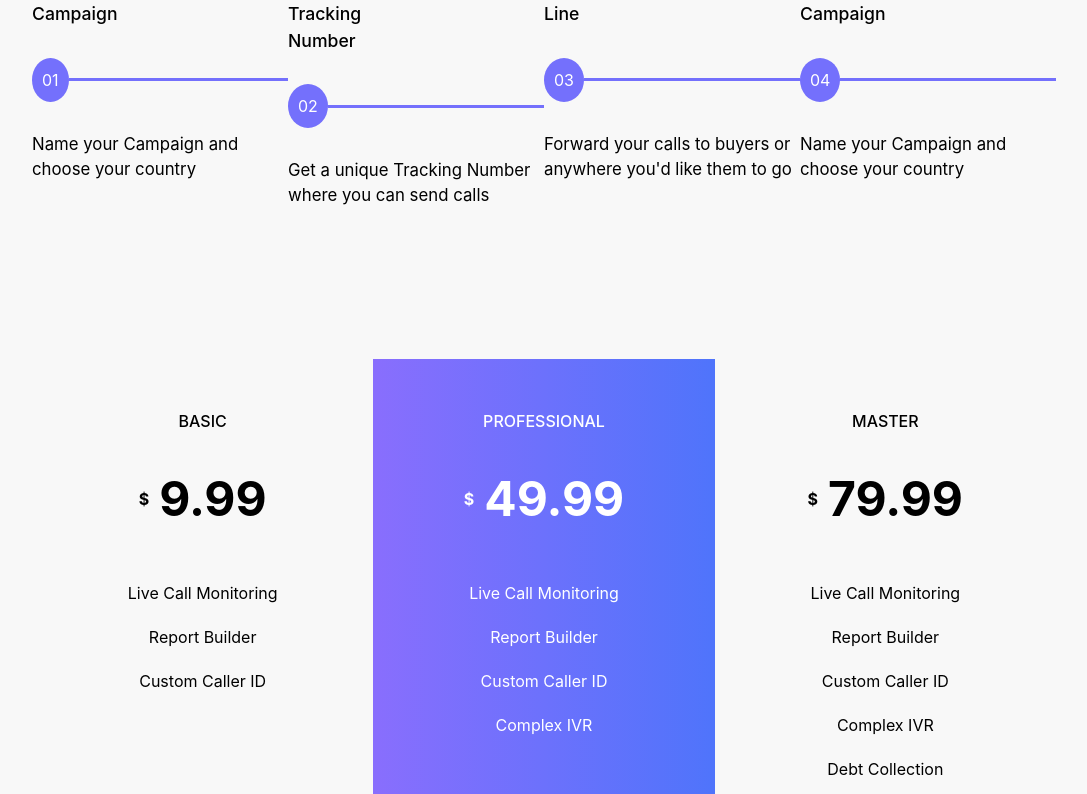
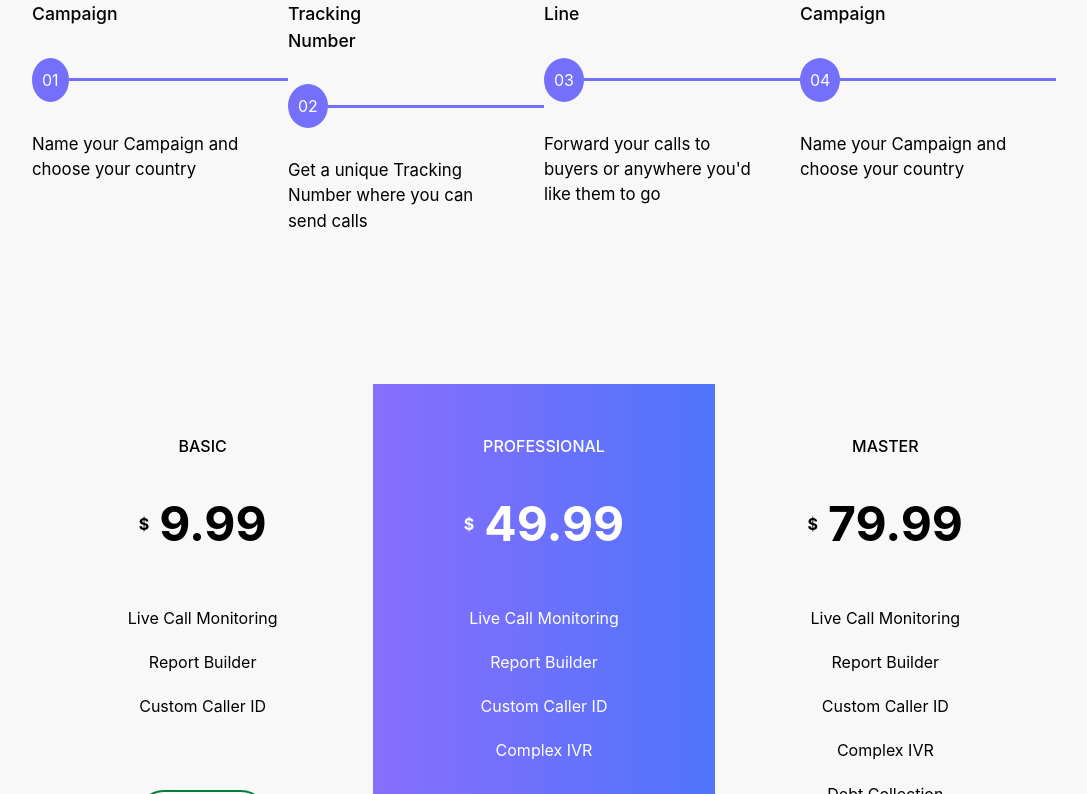
Before and after one commit to k-malongo/PeakReachCallCenter, a React (Vite) app: page / in a window 1280 px wide. Shown: the part 3506-4300 px from the top of the page, without its empty margins (96-1183 px from the left). Built offline with nearby package versions, Linux system fonts and the light colour scheme.

Commit message:
pricing responsiveness

```diff
--- a/src/App.css
+++ b/src/App.css
@@ -601,4 +601,12 @@ p {
 	#testimonials .card {
 		min-height: 290px;
 	}
+
+  #pricing .getting_started .card .card_text {
+    max-width: 220px;
+  }
+
+  #pricing .prices .card {
+    height: 410px;
+  }
 }
```
